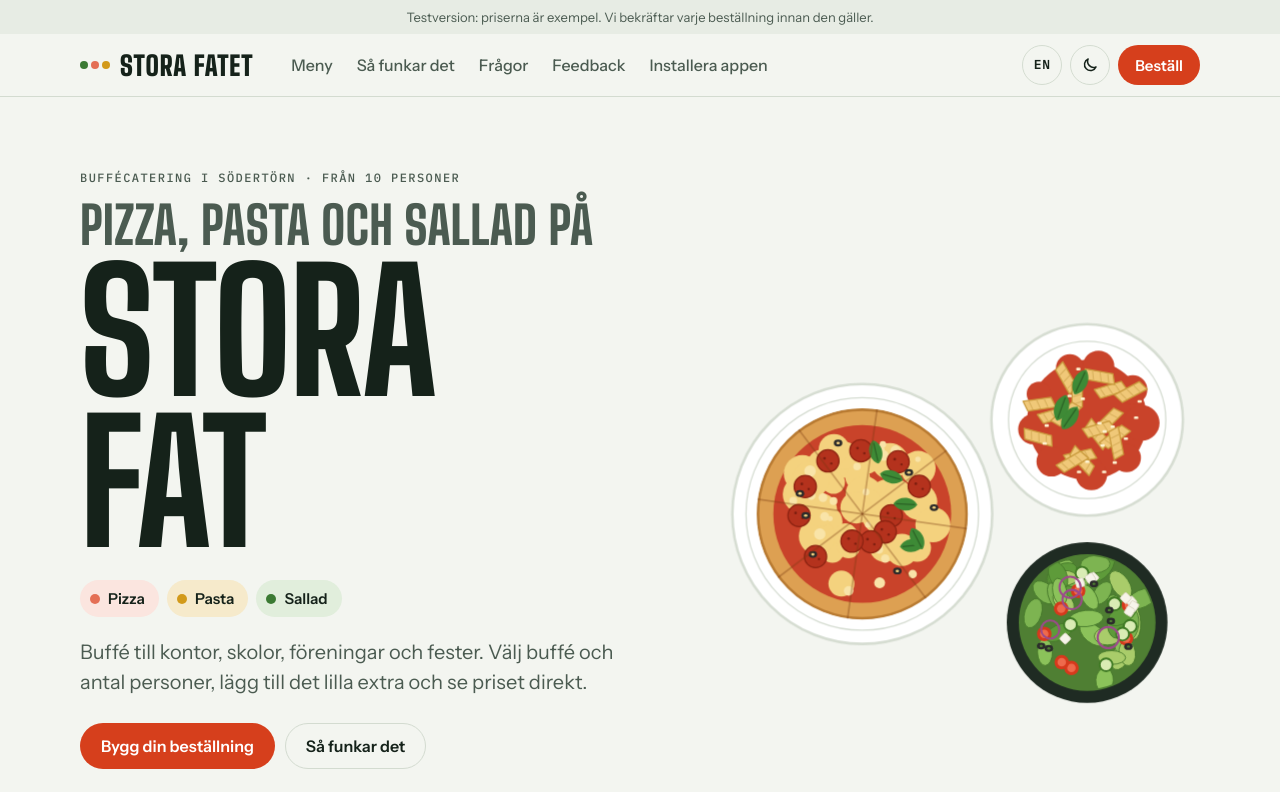
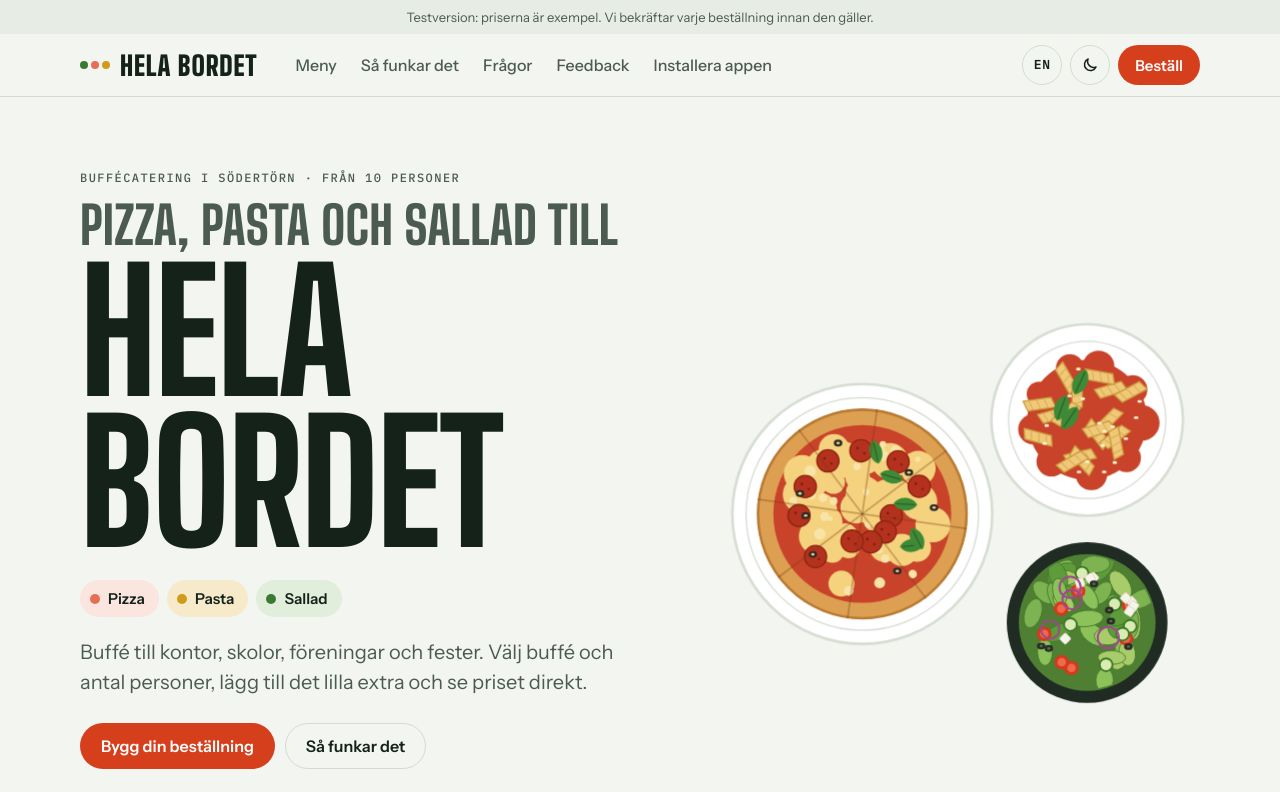
Before and after one commit to cagdasbindak-hub/catering-app, a plain HTML site: page index.html in a window 1280 px wide. Shown: the top 792 px of the page. Drawn offline with Linux system fonts and the light colour scheme; a web font is replaced by a local one.

Commit message:
Update website 2026-10-26 21:47

```diff
--- a/index.html
+++ b/index.html
@@ -3,7 +3,7 @@
 <head>
 <meta charset="utf-8">
 <meta name="viewport" content="width=device-width,initial-scale=1,viewport-fit=cover">
-<title>Stora Fatet Catering</title>
+<title>Hela Bordet Catering</title>
 <meta name="description" content="Buffécatering i Södertörn: pizza, pasta och sallad till kontor, skolor, föreningar och fester. Välj buffé och tillval och se priset direkt. Från 10 personer.">
 <meta name="theme-color" content="#F3F5F0" media="(prefers-color-scheme: light)">
 <meta name="theme-color" content="#0E1511" media="(prefers-color-scheme: dark)">
@@ -11,9 +11,9 @@
 <link rel="icon" type="image/png" href="favicon.png">
 <link rel="apple-touch-icon" href="apple-touch-icon.png">
 <meta name="mobile-web-app-capable" content="yes">
-<meta name="apple-mobile-web-app-title" content="Stora Fatet">
+<meta name="apple-mobile-web-app-title" content="Hela Bordet">
 <meta property="og:type" content="website">
-<meta property="og:title" content="Stora Fatet Catering">
+<meta property="og:title" content="Hela Bordet Catering">
 <meta property="og:description" content="Buffécatering i Södertörn: pizza, pasta och sallad till kontor, skolor, föreningar och fester. Välj buffé och tillval och se priset direkt. Från 10 personer.">
 <meta property="og:image" content="https://cagdasbindak-hub.github.io/catering-app/share.png">
 <meta property="og:url" content="https://cagdasbindak-hub.github.io/catering-app/">
@@ -439,7 +439,7 @@
 
 <header class="hdr">
   <div class="wrap hdr-in">
-    <a class="logo" href="#top" aria-label="Stora Fatet"><span class="dots" aria-hidden="true"><i></i><i></i><i></i></span>Stora Fatet</a>
+    <a class="logo" href="#top" aria-label="Hela Bordet"><span class="dots" aria-hidden="true"><i></i><i></i><i></i></span>Hela Bordet</a>
     <nav class="nav" aria-label="Meny">
       <a href="#bestall" data-i18n="nav_menu">Meny</a>
       <a href="#sa-funkar-det" data-i18n="nav_how">Så funkar det</a>
@@ -461,8 +461,8 @@
       <div>
         <p class="eyebrow" data-i18n="hero_kicker">Buffécatering i Södertörn · från 10 personer</p>
         <h1 class="display" style="margin-top:14px">
-          <span class="l1" data-i18n="hero_l1">Pizza, pasta och sallad på</span>
-          <span class="l2" data-i18n="hero_l2">stora fat</span>
+          <span class="l1" data-i18n="hero_l1">Pizza, pasta och sallad till</span>
+          <span class="l2" data-i18n="hero_l2">hela bordet</span>
         </h1>
         <div class="kitchens" id="heroKitchens"></div>
         <p class="hero-sub" data-i18n="hero_sub">Buffé till kontor, skolor, föreningar och fester. Välj buffé och antal personer, lägg till det lilla extra och se priset direkt.</p>
@@ -580,7 +580,7 @@
     <a class="back" href="#top" data-i18n="back_home">← Till sidan</a>
     <div class="section-head">
       <p class="eyebrow" data-i18n="in_kicker">Egen ikon på hemskärmen</p>
-      <h1 class="display view-h" id="inTitle" data-i18n="in_title">Installera Stora Fatet</h1>
+      <h1 class="display view-h" id="inTitle" data-i18n="in_title">Installera Hela Bordet</h1>
       <p data-i18n="in_why">Som app får sidan en egen ikon på hemskärmen, öppnas i helskärm och kan skicka notiser, precis som en vanlig app.</p>
     </div>
     <div id="inBody"></div>
@@ -600,7 +600,7 @@
 
 <footer class="foot">
   <div class="wrap foot-in">
-    <span data-i18n="foot">Stora Fatet är ett arbetsnamn. Version 0.3.</span>
+    <span data-i18n="foot">Hela Bordet · Version 0.4.</span>
     <span class="foot-actions">
       <a class="linkbtn" href="#feedback" data-i18n="foot_fb">Feedback och förslag</a>
       <a class="linkbtn" href="#installera" id="footInstall" hidden data-i18n="in_link">Installera som app</a>
@@ -618,7 +618,7 @@
   <button class="strip-x" type="button" id="fbStripX">×</button>
 </div>
 <div class="strip strip-bottom" id="inStrip" hidden>
-  <button class="strip-main" type="button" id="inStripGo"><svg viewBox="0 0 24 24" aria-hidden="true"><path d="M12 3v12m0 0-4.5-4.5M12 15l4.5-4.5M5 19h14" fill="none" stroke="currentColor" stroke-width="2" stroke-linecap="round" stroke-linejoin="round"/></svg><span data-i18n="in_nudge">Installera Stora Fatet som app 📲</span></button>
+  <button class="strip-main" type="button" id="inStripGo"><svg viewBox="0 0 24 24" aria-hidden="true"><path d="M12 3v12m0 0-4.5-4.5M12 15l4.5-4.5M5 19h14" fill="none" stroke="currentColor" stroke-width="2" stroke-linecap="round" stroke-linejoin="round"/></svg><span data-i18n="in_nudge">Installera Hela Bordet som app 📲</span></button>
   <button class="strip-x" type="button" id="inStripX">×</button>
 </div>
 
@@ -681,7 +681,8 @@
 var GROUPS = [{id:'sauce',sv:'Såser',en:'Sauces'},{id:'side',sv:'Tillbehör',en:'Sides'},{id:'sweet',sv:'Dryck och dessert',en:'Drinks and dessert'}];
 var MIN = 10, FEE = 395, MAX_QTY = 2000;  // delivery: always 395 kr excl. VAT, no pickup, no free delivery
 var UPDATES = [
-  {d:'2026-10-26',sv:'Ny meny: pizza-, pasta-, sallads- och mixbuffé. Vi levererar i Södertörn, och sidan heter nu Stora Fatet (arbetsnamn). Priserna är exempel tills vidare.',en:'New menu: pizza, pasta, salad and mixed buffets. We deliver in Södertörn, and the site is now called Stora Fatet (working name). Prices are examples for now.'},
+  {d:'2026-10-26',sv:'Sidan heter nu Hela Bordet.',en:'The site is now called Hela Bordet.'},
+  {d:'2026-10-26',sv:'Ny meny: pizza-, pasta-, sallads- och mixbuffé. Vi levererar i Södertörn, och priserna är exempel tills vidare.',en:'New menu: pizza, pasta, salad and mixed buffets. We deliver in Södertörn, and prices are examples for now.'},
   {d:'2026-09-26',sv:'Nu beställer du buffé, med tydlig lista över vad som ingår. Priserna visas exklusive moms, leveransen kostar 395 kr och beställningen skickas direkt till oss.',en:'You now order buffets, with a clear list of what is included. Prices are shown excluding VAT, delivery is SEK 395 and your order goes straight to us.'},
   {d:'2026-09-26',sv:'Länken "Installera appen" syns nu alltid bredvid Feedback, även i appen, så att du kan visa andra hur man installerar.',en:'The "Install the app" link is now always next to Feedback, even in the app, so you can show others how to install it.'},
   {d:'2026-09-26',sv:'Notiser: tryck "Få notis när vi svarar" efter ditt förslag, så hör vi av oss direkt när svaret finns.',en:'Notifications: tap "Get notified when we reply" after your suggestion and we will let you know as soon as there is an answer.'},
@@ -709,7 +710,7 @@
     test_banner:'Testversion. Beställningar skickas inte på riktigt än.',
     test_banner_site:'Testversion: priserna är exempel. Vi bekräftar varje beställning innan den gäller.',
     nav_menu:'Meny',nav_how:'Så funkar det',nav_faq:'Frågor',cta_order:'Beställ',
-    hero_kicker:'Buffécatering i Södertörn · från 10 personer',hero_l1:'Pizza, pasta och sallad på',hero_l2:'stora fat',
+    hero_kicker:'Buffécatering i Södertörn · från 10 personer',hero_l1:'Pizza, pasta och sallad till',hero_l2:'hela bordet',
     hero_sub:'Buffé till kontor, skolor, föreningar och fester. Välj buffé och antal personer, lägg till det lilla extra och se priset direkt.',
     hero_cta:'Bygg din beställning',hero_cta2:'Så funkar det',
     fact_from:'Från {p}/person exkl. moms',fact_min:'Minst 10 personer',fact_area:'Leverans i Södertörn',fact_fee:'Leverans {fee}',fact_lead:'Beställ 2 dagar innan',
@@ -739,10 +740,10 @@
     s3_h:'Vi levererar',s3_p:'Buffén kommer i stora fat på utsatt tid, med servetter och bestick.',
     faq_kicker:'Innan du beställer',faq_h:'Vanliga frågor',
     upd_kicker:'Vad som är nytt',upd_h:'Senaste uppdateringar',
-    foot:'Stora Fatet är ett arbetsnamn. Version 0.3.',
+    foot:'Hela Bordet · Version 0.4.',
     fb_q:'Vad tycker du om sidan?',fb_btn:'Tyck till',fb_close:'Stäng',
     to_en:'Switch to English',theme_dark:'Byt till mörkt läge',theme_light:'Byt till ljust läge',
-    sum_title:'Beställning, Stora Fatet Catering',sum_vat:'exkl. moms',
+    sum_title:'Beställning, Hela Bordet Catering',sum_vat:'exkl. moms',
     art_label:'Pizza, pasta och sallad sedda ovanifrån',
     install:'Installera som app',ios_hint:'På iPhone: tryck på Dela och välj ”Lägg till på hemskärmen”.',
     nav_feedback:"Feedback",
@@ -840,20 +841,20 @@
     nudge2:"Har du en idé? Skriv den här 💡",
     nudge3:"Vad tycker du om sidan? Tryck här",
     nudge4:"Något som krånglar? Berätta för oss",
-    in_nudge:"Installera Stora Fatet som app 📲",
+    in_nudge:"Installera Hela Bordet som app 📲",
     in_link:"Installera som app",
     in_kicker:"Egen ikon på hemskärmen",
-    in_title:"Installera Stora Fatet",
+    in_title:"Installera Hela Bordet",
     in_why:"Som app får sidan en egen ikon på hemskärmen, öppnas i helskärm och kan skicka notiser, precis som en vanlig app.",
     in_one_tap:"Installera",
-    in_done:"Stora Fatet är installerad. Öppna den från ikonen på hemskärmen.",
+    in_done:"Hela Bordet är installerad. Öppna den från ikonen på hemskärmen.",
     in_iphone:"Så gör du på iPhone",
     in_ios1:"Tryck på Dela-knappen",
     in_ios1_hint:"Längst ner i Safari (eller uppe till höger på iPad).",
     in_ios2:"Välj ”Lägg till på hemskärmen”",
     in_ios2_hint:"Scrolla ner i listan om du inte ser det direkt.",
     in_ios3:"Tryck på ”Lägg till”",
-    in_open:"Öppna Stora Fatet från den nya ikonen",
+    in_open:"Öppna Hela Bordet från den nya ikonen",
     in_android:"Så gör du på Android",
     in_and1:"Tryck på ⋮ uppe till höger",
     in_and2:"Välj ”Installera app” eller ”Lägg till på startskärmen”",
@@ -869,7 +870,7 @@
     test_banner:'Test version. Orders are not sent for real yet.',
     test_banner_site:'Test version: prices are examples. We confirm every order before it applies.',
     nav_menu:'Menu',nav_how:'How it works',nav_faq:'FAQ',cta_order:'Order',
-    hero_kicker:'Buffet catering in Södertörn · from 10 people',hero_l1:'Pizza, pasta and salad on',hero_l2:'big platters',
+    hero_kicker:'Buffet catering in Södertörn · from 10 people',hero_l1:'Pizza, pasta and salad for',hero_l2:'the whole table',
     hero_sub:'Buffets for offices, schools, clubs and parties. Pick a buffet and the number of people, add the extras and see the price right away.',
     hero_cta:'Build your order',hero_cta2:'How it works',
     fact_from:'From {p}/person excl. VAT',fact_min:'Minimum 10 people',fact_area:'Delivery in Södertörn',fact_fee:'Delivery {fee}',fact_lead:'Order 2 days ahead',
@@ -899,10 +900,10 @@
     s3_h:'We deliver',s3_p:'The buffet arrives in large dishes on time, with napkins and cutlery.',
     faq_kicker:'Before you order',faq_h:'Common questions',
     upd_kicker:"What's new",upd_h:'Latest updates',
-    foot:'Stora Fatet is a working name. Version 0.3.',
+    foot:'Hela Bordet · Version 0.4.',
     fb_q:'What do you think of the site?',fb_btn:'Feedback',fb_close:'Close',
     to_en:'Byt till svenska',theme_dark:'Switch to dark mode',theme_light:'Switch to light mode',
-    sum_title:'Order, Stora Fatet Catering',sum_vat:'excl. VAT',
+    sum_title:'Order, Hela Bordet Catering',sum_vat:'excl. VAT',
     art_label:'Pizza, pasta and salad seen from above',
     install:'Install as app',ios_hint:'On iPhone: tap Share and choose “Add to Home Screen”.',
     nav_feedback:"Feedback",
@@ -1000,20 +1001,20 @@
     nudge2:"Got an idea? Write it here 💡",
     nudge3:"What do you think of the site? Tap here",
     nudge4:"Something not working? Tell us",
-    in_nudge:"Install Stora Fatet as an app 📲",
+    in_nudge:"Install Hela Bordet as an app 📲",
     in_link:"Install as app",
     in_kicker:"Your own icon on the home screen",
-    in_title:"Install Stora Fatet",
+    in_title:"Install Hela Bordet",
     in_why:"As an app the site gets its own icon on the home screen, opens full screen and can send notifications, just like a regular app.",
     in_one_tap:"Install",
-    in_done:"Stora Fatet is installed. Open it from the icon on your home screen.",
+    in_done:"Hela Bordet is installed. Open it from the icon on your home screen.",
     in_iphone:"On iPhone",
     in_ios1:"Tap the Share button",
     in_ios1_hint:"At the bottom of Safari (top right on iPad).",
     in_ios2:"Choose “Add to Home Screen”",
     in_ios2_hint:"Scroll down the list if you do not see it right away.",
     in_ios3:"Tap “Add”",
-    in_open:"Open Stora Fatet from the new icon",
+    in_open:"Open Hela Bordet from the new icon",
     in_android:"On Android",
     in_and1:"Tap ⋮ at the top right",
     in_and2:"Choose “Install app” or “Add to Home screen”",
@@ -1784,7 +1785,7 @@
    Installing and the install strip live in the page itself (they need its texts). */
 (function () {
   'use strict';
-  var BUILD = '17a2a8ba7';
+  var BUILD = '17a2f331a';
   var CHECK_EVERY_MS = 5 * 60 * 1000;
   var opened = Date.now();
   function $(id) { return document.getElementById(id); }
--- a/sw.js
+++ b/sw.js
@@ -1,4 +1,4 @@
-// Stora Fatet service worker: makes the site installable and shows notifications
+// Hela Bordet service worker: makes the site installable and shows notifications
 // ("Ny feedback", "Svar på din feedback"). No fetch handler on purpose: the page is
 // always loaded fresh from the network, so a new version shows up right away.
 self.addEventListener('install', () => self.skipWaiting());
@@ -12,7 +12,7 @@
     data = { body: event.data ? event.data.text() : '' };
   }
   event.waitUntil(
-    self.registration.showNotification(data.title || 'Stora Fatet', {
+    self.registration.showNotification(data.title || 'Hela Bordet', {
       body: data.body || '',
       icon: 'icon-192.png',
       badge: 'icon-192.png',
--- a/version.json
+++ b/version.json
@@ -1 +1 @@
-{"build": "17a2a8ba7"}
+{"build": "17a2f331a"}
```
Also changed, not shown: manifest.json, share.png.
